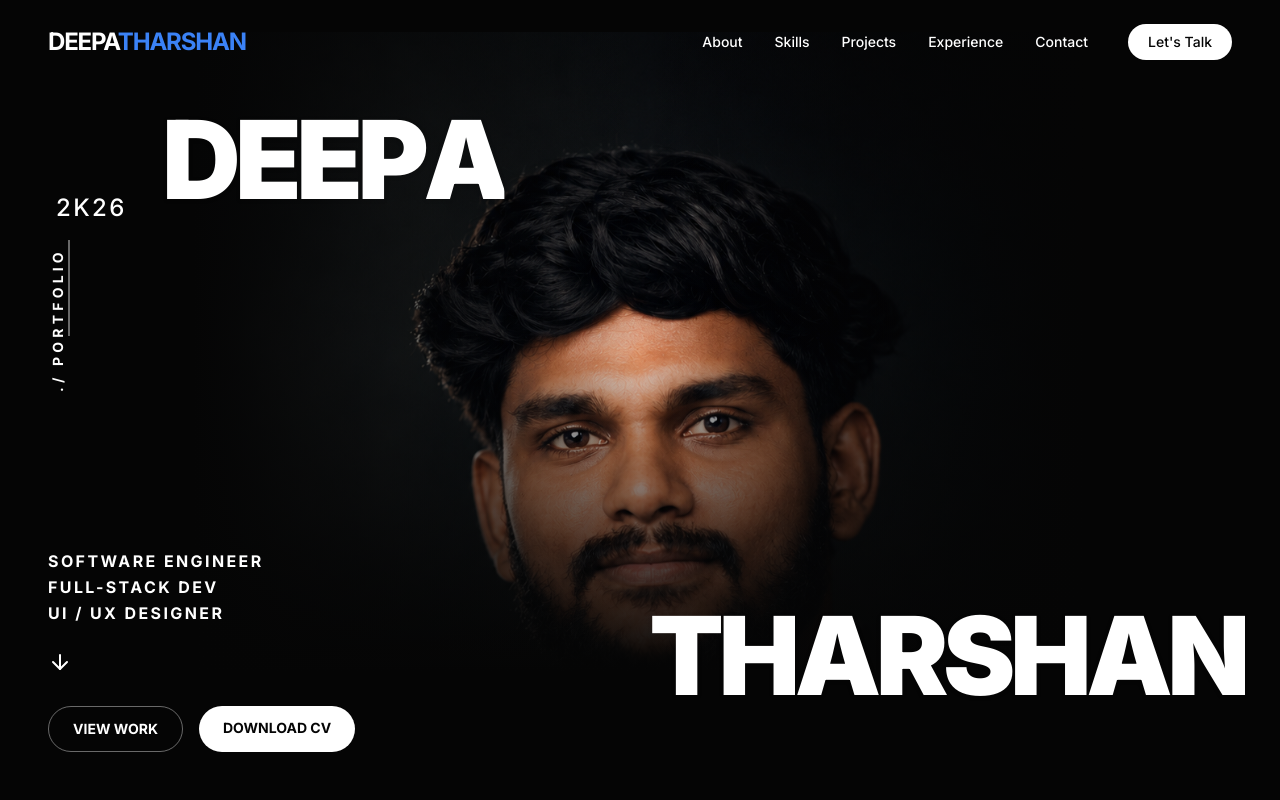
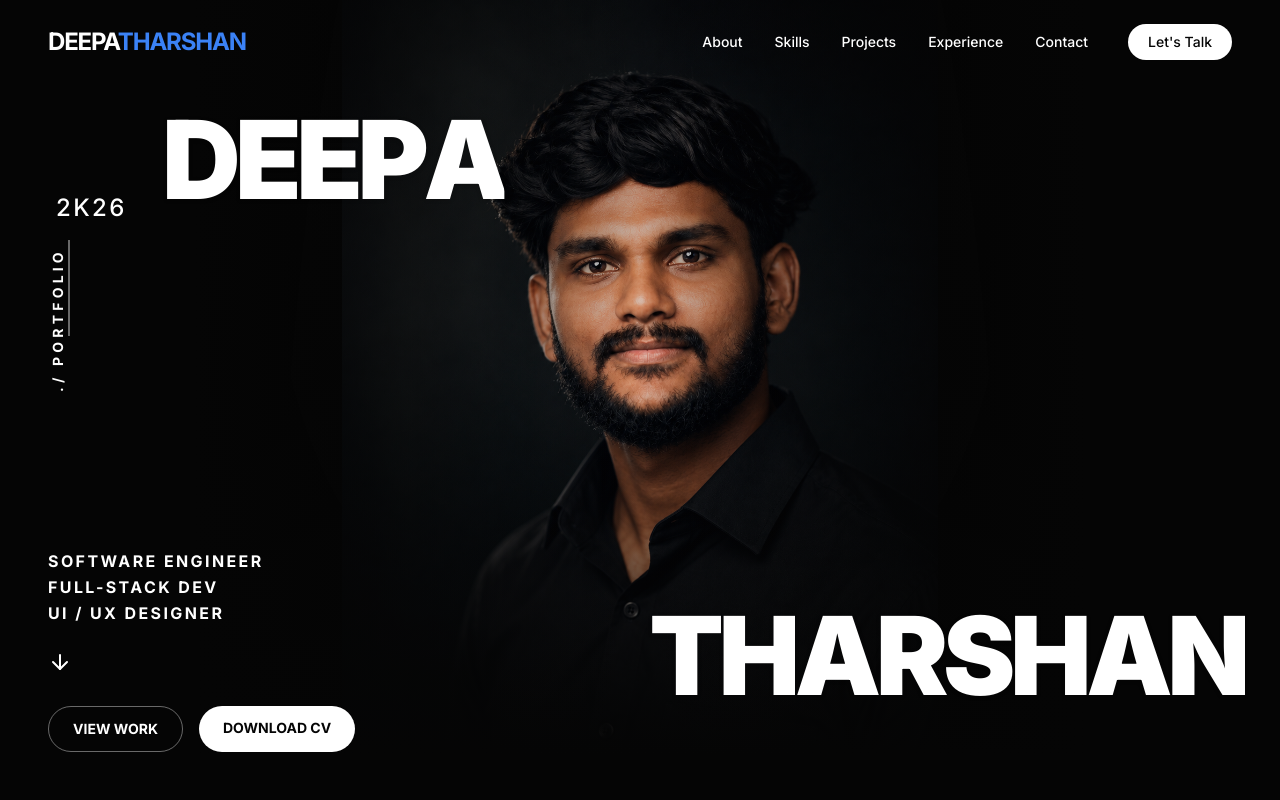
Before and after one commit to Deepatharshan/personal-portfolio, a Next.js app: page / in a window 1280 px wide. Shown: the top 800 px of the page. Built offline with nearby package versions, Linux system fonts and the light colour scheme.

Commit message:
style: fix hero image cropping on laptops using object-contain

```diff
--- a/src/components/Hero.tsx
+++ b/src/components/Hero.tsx
@@ -60,13 +60,13 @@ export default function Hero() {
             initial={{ opacity: 0, scale: 0.8 }}
             animate={{ opacity: 1, scale: 1 }}
             transition={{ duration: 1.2, ease: "easeOut" }}
-            className="relative w-[90%] h-[85%] md:w-[80%] md:h-[80%] max-w-4xl mx-auto mix-blend-darken dark:mix-blend-lighten mt-0 md:-mt-24"
+            className="relative w-[90%] h-[90%] md:w-[80%] md:h-[95%] max-w-4xl mx-auto mix-blend-darken dark:mix-blend-lighten mt-0 md:-mt-12"
           >
             <Image
               src="/profile.jpg"
               alt="Deepatharshan"
               fill
-              className="object-cover object-top opacity-90 dark:opacity-100"
+              className="object-contain object-center opacity-90 dark:opacity-100"
               priority
             />
             {/* Gradient overlays */}
```
